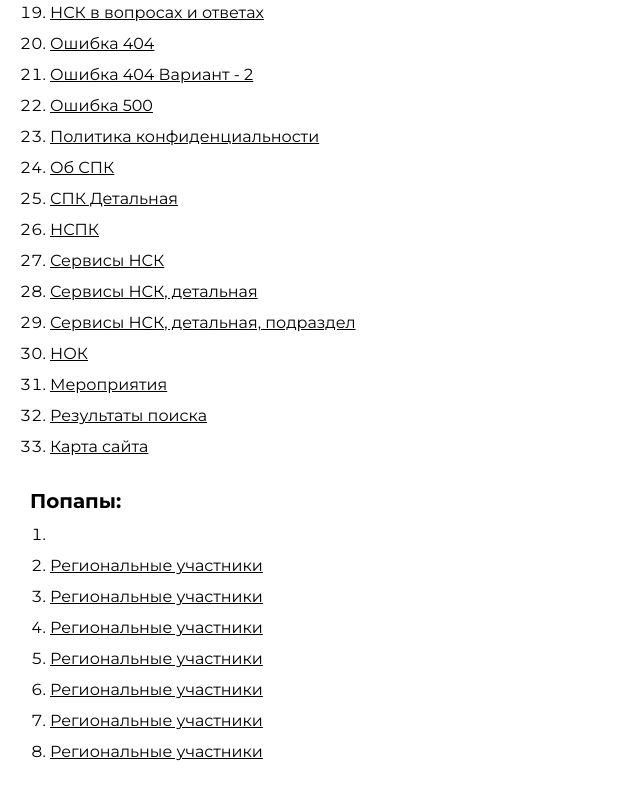
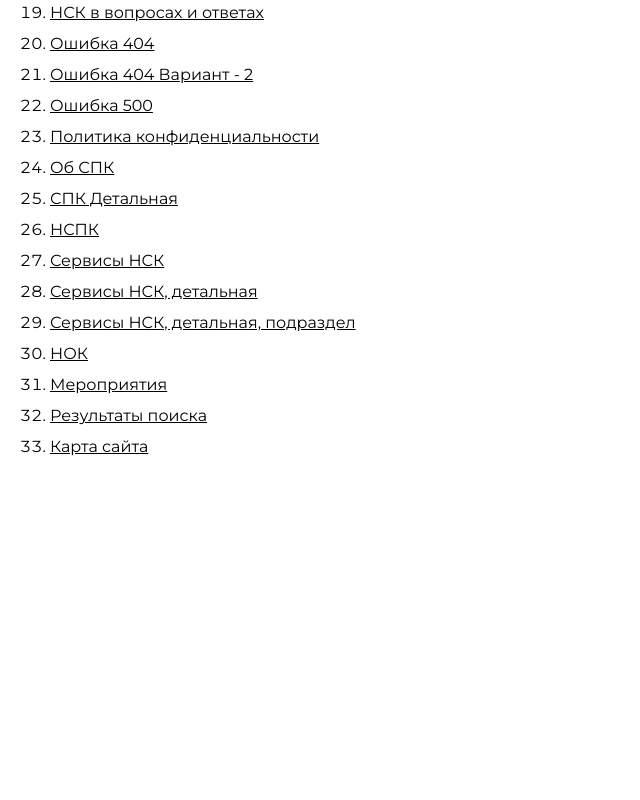
Before and after one commit to shabanov3552/nark, a plain HTML site: page index.html in a window 1280 px wide. Shown: the part 725-1525 px from the top of the page, without its empty margins (0-640 px from the left). After the commit the page ends 1246 px from the top, so only its background shows below. Drawn offline with Linux system fonts and the light colour scheme.

Commit message:
Update index.html

```diff
--- a/index.html
+++ b/index.html
@@ -49,17 +49,7 @@
 			<li><a target="_blank" href="search-result.html">Результаты поиска</a></li>
 			<li><a target="_blank" href="site-map.html">Карта сайта</a></li>
 		</ol>
-		<h2>Попапы:</h2>
-		<ol class="rootpage__list">
-			<li><a target="_blank" href="home.html#"></a></li>
-			<li><a target="_blank" href="regional-part.html#filters">Региональные участники</a></li>
-			<li><a target="_blank" href="regional-part.html#datapicker">Региональные участники</a></li>
-			<li><a target="_blank" href="regional-part.html#search">Региональные участники</a></li>
-			<li><a target="_blank" href="employees.html#employee-info">Региональные участники</a></li>
-			<li><a target="_blank" href="regional-part.html#ask-question">Региональные участники</a></li>
-			<li><a target="_blank" href="regional-part.html#submit">Региональные участники</a></li>
-			<li><a target="_blank" href="regional-part.html#registration">Региональные участники</a></li>
-		</ol>
+
 		<!-- 		<div class="rootpage__tnx">
 			<h2>Спасибо за заказ!</h2>
 			<p>Буду рад хорошему отзыву.</p>
```
